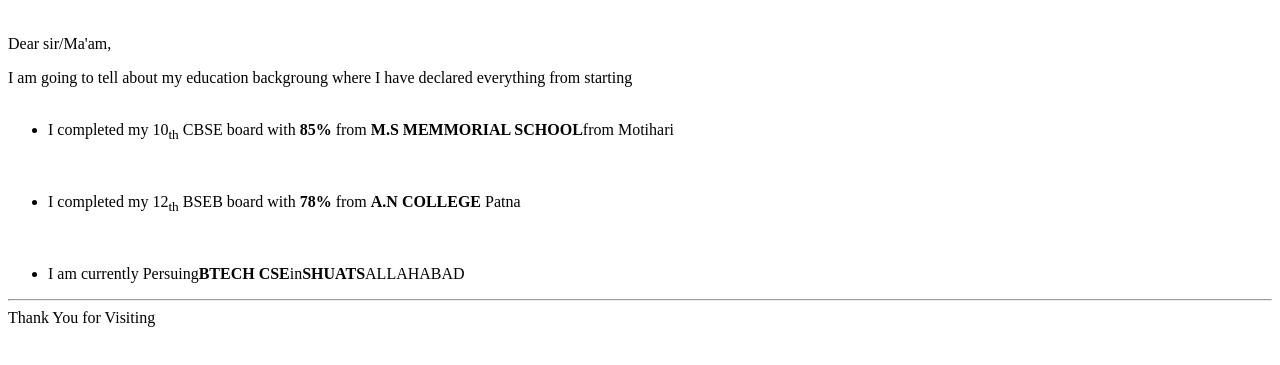
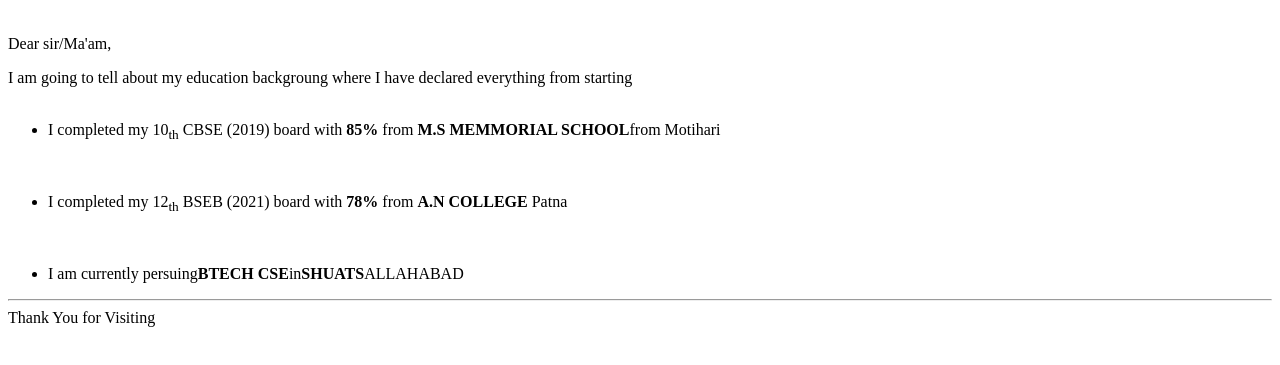
Before and after one commit to Aditya0545/MY_HTML, a plain HTML site: page education.html in a window 1280 px wide. Shown: the part 427-792 px from the top of the page. Drawn offline with Linux system fonts and the light colour scheme.

Commit message:
Update education.html

```diff
--- a/education.html
+++ b/education.html
@@ -13,9 +13,9 @@
     <p> Dear sir/Ma'am,<br/>
      <article>I am going to tell about my education backgroung where I have declared everything from starting </article><br/>
      <ul>
-    <p><li>I completed my 10<sub>th</sub> CBSE board with <b> 85% </b> from <b> M.S MEMMORIAL SCHOOL</b>from Motihari</li></p><br/>
-    <p><li>I completed my 12<sub>th</sub> BSEB board with <b> 78% </b> from <b> A.N COLLEGE </b>Patna</li></p><br/>
-    <p><li>I am currently Persuing<b>BTECH CSE</b>in<b>SHUATS</b>ALLAHABAD</li></p></main></ul><hr/>
+    <p><li>I completed my 10<sub>th</sub> CBSE (2019) board with <b> 85% </b> from <b> M.S MEMMORIAL SCHOOL</b>from Motihari</li></p><br/>
+    <p><li>I completed my 12<sub>th</sub> BSEB (2021) board with <b> 78% </b> from <b> A.N COLLEGE </b>Patna</li></p><br/>
+    <p><li>I am currently persuing<b>BTECH CSE</b>in<b>SHUATS</b>ALLAHABAD</li></p></main></ul><hr/>
     <footer> Thank You for Visiting </footer>
 </body>
 </html>
```
